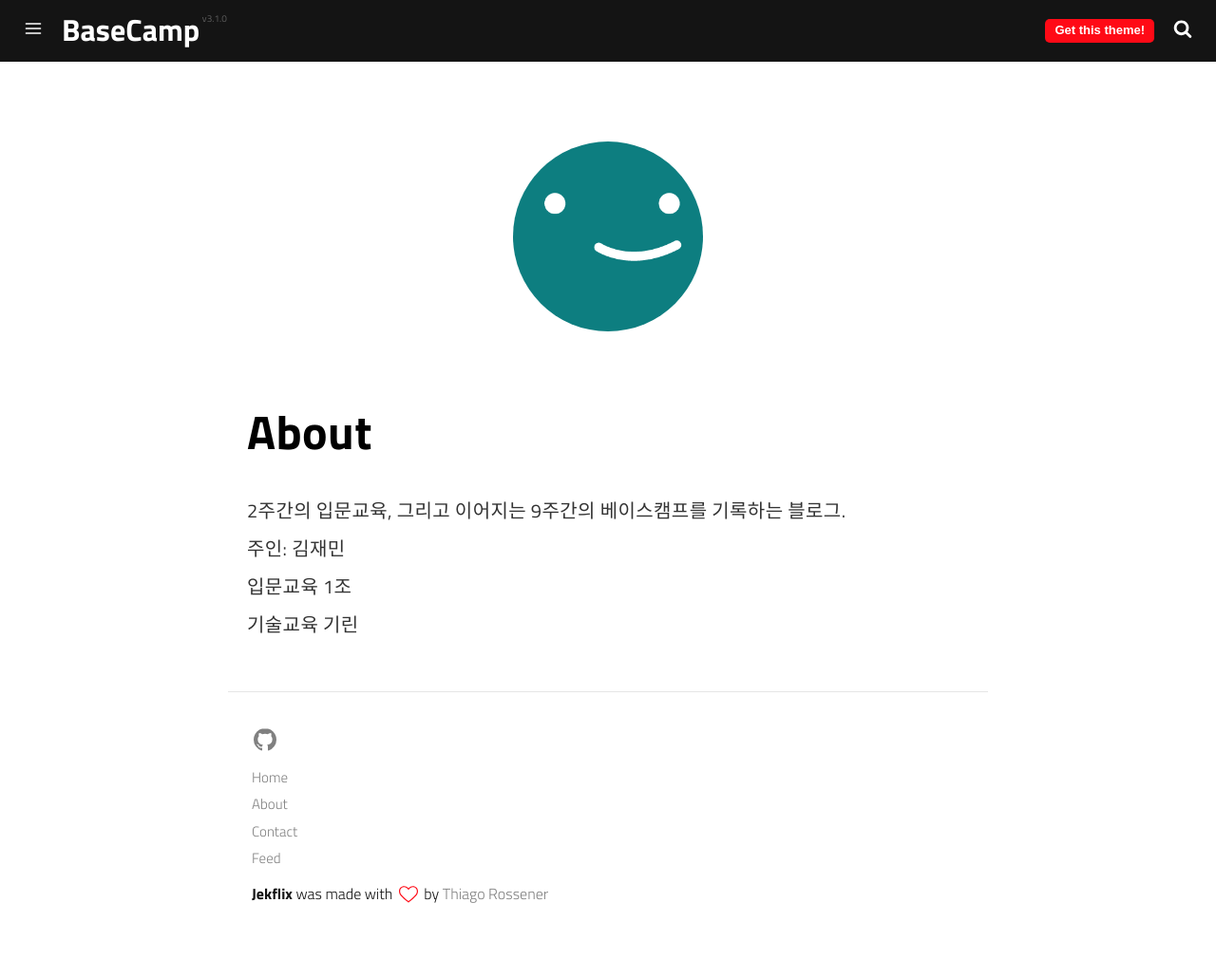
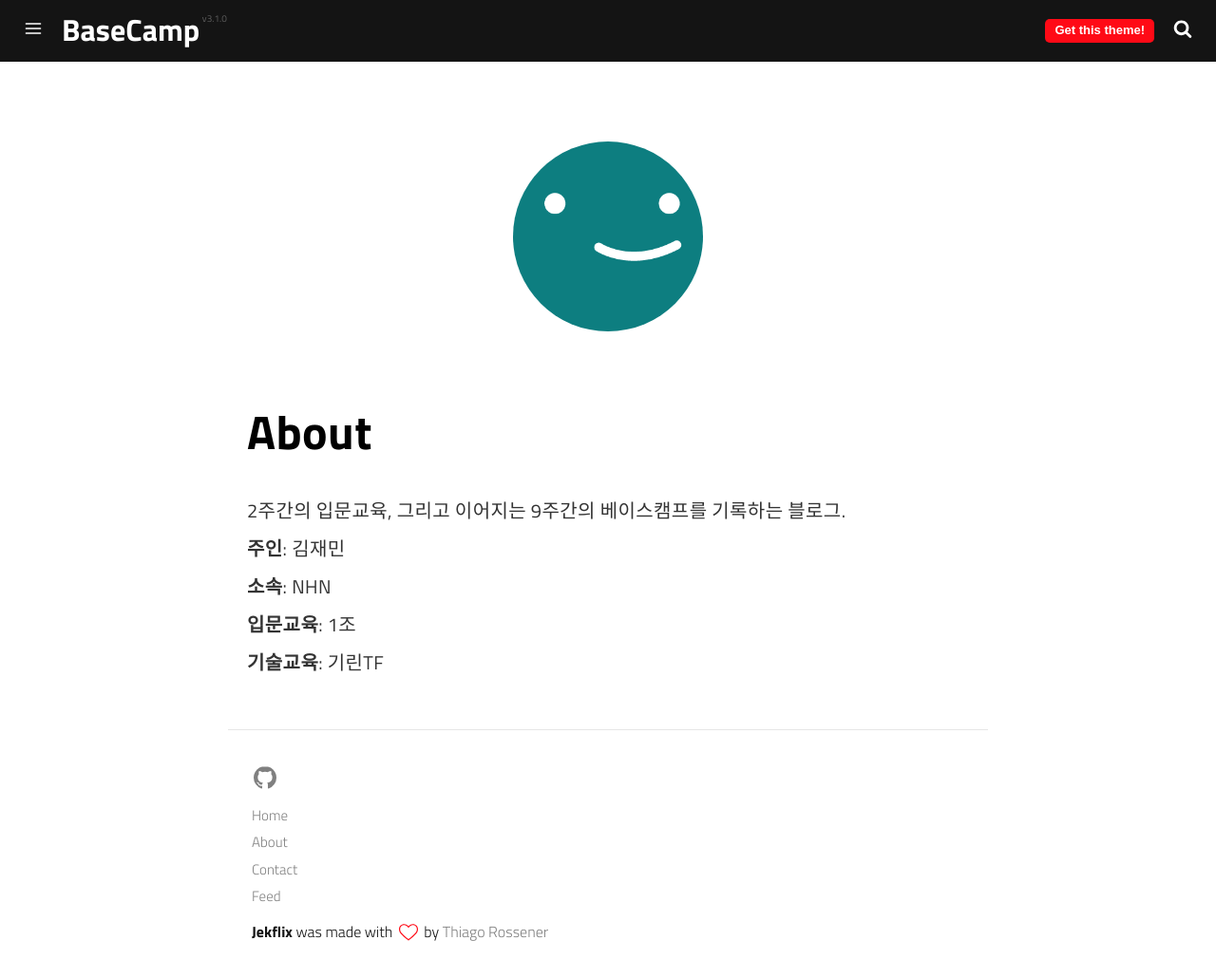
Before and after one commit to NHNkimjaemin/NHNkimjaemin.github.io, a Jekyll site: the page built from pages/about.md, in a window 1280 px wide and 1030 px high. Shown: the whole window at 95% size. Built offline with Jekyll 4.4.1, drawn with Linux system fonts in a browser that asks for light colours; a script that is not in the unit is left out.

Commit message:
어바웃 페이지 소속 추가 및 폰트 웨이트 변경

```diff
--- a/pages/about.md
+++ b/pages/about.md
@@ -10,6 +10,7 @@ permalink: /about/
 # About
 
 2주간의 입문교육, 그리고 이어지는 9주간의 베이스캠프를 기록하는 블로그.<br/>
-주인: 김재민<br/>
-입문교육 1조<br/>
-기술교육 기린<br/>
+**주인**: 김재민<br/>
+**소속**: NHN<br/>
+**입문교육**: 1조<br/>
+**기술교육**: 기린TF<br/>
```
